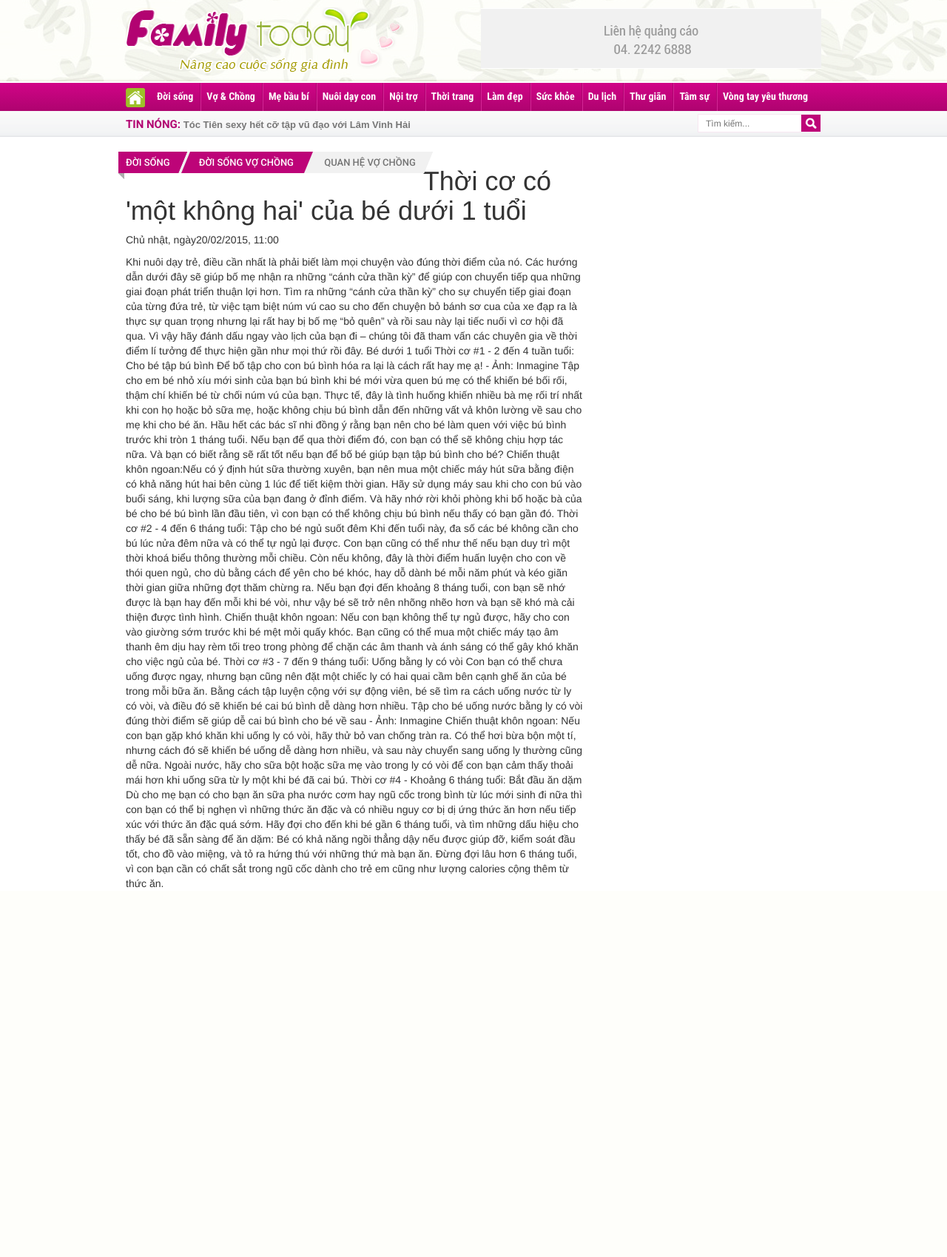
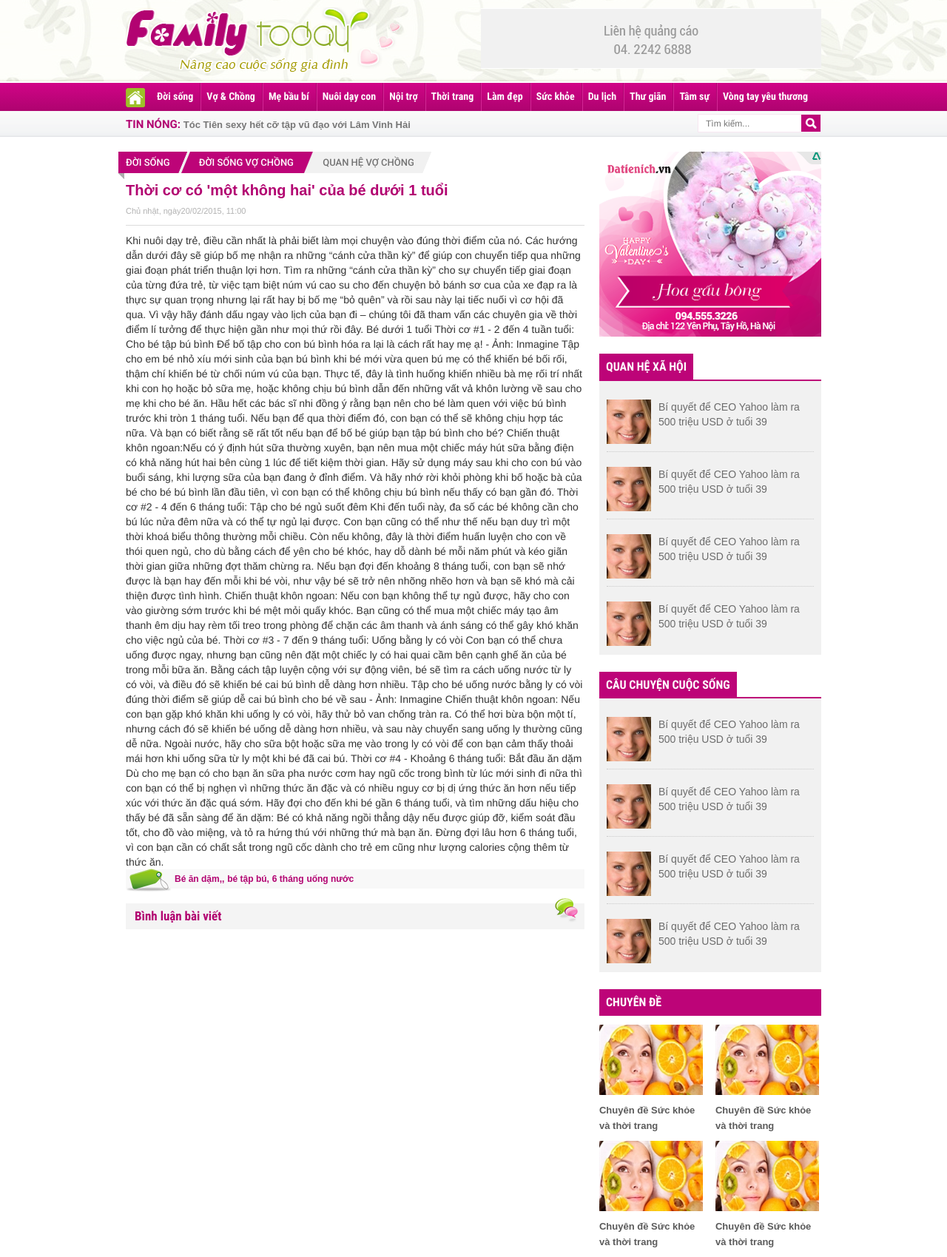
Before and after one commit to manhpham93/familyToday, a PHP site: page /news_details.html in a window 1280 px wide. Shown: the whole page at 74% size. Before the commit the page ends 1200 px from the top, so only its background shows below. Run offline with PHP 8.4, Linux system fonts and the light colour scheme; some libraries are stand-ins or nearby versions.

Commit message:
them manh.css va sua style.css sua news_details.html

```diff
--- a/manh.css
+++ b/manh.css
@@ -7,3 +7,140 @@ and open the template in the editor.
     Created on : Mar 1, 2015, 12:15:13 AM
     Author     : Manh Pham
 */
+@import url(http://fonts.googleapis.com/css?family=Roboto+Condensed:400,300,700&subset=latin,vietnamese);
+.main-news-list h1{
+    font-family: "Arial";
+    font-weight: 700;
+    font-size: 20px;
+    color: #b20371;
+    margin-top: 12px !important;
+}
+.main-news-list p{
+    font-family: "Arial";
+    font-weight: 400;
+    font-size: 11px;
+    color: #b2b2b2;
+}
+.content-post{
+    border-top: 1px solid #dcdcdc;
+    padding-top: 10px;
+}
+.icon-tags{
+    background: url(images/icon-tag.png) no-repeat left center;
+    position: absolute;
+    width: 61px;
+    top: -7px;
+    height: 45px;
+}
+.tags-content{
+    width: 60%;
+    padding-left: 66px;
+}
+.content-tag{
+    position: relative;
+    background-color: #f8f8f8;
+}
+.content-tag a{
+    font-family: "Arial";
+    font-weight: 700;
+    font-size: 12px;
+    color: #b20371;
+    line-height: 26px;
+}
+.header-comment{
+    background-color: #f4f4f4;
+    margin-top: 20px;
+    position: relative;
+}
+.icon-comment{
+    background: url(images/icon-comment.png) no-repeat right center;
+    position: absolute;
+    width: 61px;
+    top: -13px;
+    height: 45px;
+    padding-left: 611px;
+}
+.header-comment p{
+    line-height: 35px;
+    color: #b20371;
+    font-family: 'Roboto Condensed', sans-serif;
+    font-size: 17px;
+    font-weight: 700;
+    padding-left: 12px;
+}
+
+.widget-title{
+    background-color: #bd0478;
+    color: #ffffff;
+    font-family: 'Roboto Condensed', sans-serif;
+    font-size: 16px;
+    font-weight: 700;
+    padding: 9px;
+    display: inline-block;
+    margin-top: 23px;
+}
+
+
+.sidebar-new-news ul{
+    border-top: 2px solid #bd0478;
+    margin-top: -11px;
+    background-color: #f1f1f1;
+    padding: 0 10px;
+    margin-bottom: 0;
+}
+.sidebar-new-news ul li{
+    border-bottom: 1px dotted #cbcbcb;
+    padding: 10px 0;
+}
+.sidebar-new-news ul li:first-child{
+    padding-top: 15px;
+}
+.sidebar-new-news ul li:last-child{
+    border: none;
+    padding-bottom: 12px;
+}
+.sidebar-new-news a:hover h4{
+    color: #bd0478;
+}
+.sidebar-new-news h4{
+    font-family: "Arial";
+    font-size: 14px;
+    font-weight: 400;
+    color: #6c6c6c;
+    line-height: 20px;
+    padding-left: 70px
+}
+.box-title{
+    background-color: #bd0478;
+    color: #ffffff;
+    font-family: 'Roboto Condensed', sans-serif;
+    font-size: 16px;
+    font-weight: 700;
+    padding: 9px;
+    margin-top: 23px;
+}
+.sidebar-box ul{
+    width: 100%;
+    margin-top: 12px;
+}
+.sidebar-box ul li:nth-child(2n){
+    margin-left: 17px;
+}
+.sidebar-box ul li{
+    width: 140px;
+    padding: 0;
+}
+.icon-silebar-box{
+    width: 140px;
+    height: 95px;
+}
+.sidebar-box h4{
+    font-family: "Arial";
+    font-size: 13px;
+    font-weight: 700;
+    color: #5b5b5b;
+    line-height: 21px;
+}
+.sidebar-box a:hover h4{
+    color: #bd0478;
+}
--- a/news_details.html
+++ b/news_details.html
@@ -5,7 +5,7 @@
         <title>Family today</title>
         <link href="css/bootstrap.css" rel="stylesheet">
         <link href="style.css" rel="stylesheet">
-        <link href="trung.css" rel="stylesheet">
+        <link href="manh.css" rel="stylesheet">
     </head>
     <body>
         <div class="header-main">
@@ -84,7 +84,7 @@
             <div class="container">
                 <div class="row">
                     <div class="col-md-8">
-                        <div class="page-breadcrumb">
+                        <div class="page-breadcrumb clearfix">
                             <div id="crumbs">
                                 <a href="#">Đời sống</a>
                                 <span class="delimiter-breadcrumbs delimeter-a">&nbsp;</span>
@@ -133,9 +133,98 @@ Thời cơ #4 - Khoảng 6 tháng tuổi: Bắt đầu ăn dặm
 
                             Dù cho mẹ bạn có cho bạn ăn sữa pha nước cơm hay ngũ cốc trong bình từ lúc mới sinh đi nữa thì con bạn có thể bị nghẹn vì những thức ăn đặc và có nhiều nguy cơ bị dị ứng thức ăn hơn nếu tiếp xúc với thức ăn đặc quá sớm. Hãy đợi cho đến khi bé gần 6 tháng tuổi, và tìm những dấu hiệu cho thấy bé đã sẵn sàng để ăn dặm: Bé có khả năng ngồi thẳng dậy nếu được giúp đỡ, kiểm soát đầu tốt, cho đồ vào miệng, và tỏ ra hứng thú với những thứ mà bạn ăn. Đừng đợi lâu hơn 6 tháng tuổi, vì con bạn cần có chất sắt trong ngũ cốc dành cho trẻ em cũng như lượng calories cộng thêm từ thức ăn.
                         </div>
+                        <div class="content-tag">
+                            <i class="icon-tags">&nbsp;</i>
+                            <div class="tags-content">
+                                <a href="#">Bé ăn dặm,,</a>
+                                <a href="#">  bé tập bú,</a>
+                                <a href="#">  6 tháng</a>
+                                <a href="#">  uống nước</a>
+                            </div>
+                        </div>
+                        <div class="header-comment">
+                            <i class="icon-comment">&nbsp;</i>
+                            <p>Bình luận bài viết</p>
+                        </div>
+                        <div class="content-comment">
+
+                        </div>
                     </div>
                     <div class="col-md-4">
+                        <div class="advantising-sidebar">
+                            <img src="images/image-logo.png" />
+                        </div>
 
+                        <div class="sidebar-new-news">
+                            <h3 class="widget-title">QUAN HỆ XÃ HỘI</h3>
+                            <ul>
+                                <li class="clearfix">
+                                    <a href="#"><img class="image-silebar pull-left" src="images/icon-silebar.png"/><h4>Bí quyết để CEO Yahoo làm ra 500 triệu USD ở tuổi 39</h4></a>
+                                </li>
+                                <li class="clearfix">
+                                    <a href="#"><img class="image-silebar pull-left" src="images/icon-silebar.png"/><h4>Bí quyết để CEO Yahoo làm ra 500 triệu USD ở tuổi 39</h4></a>
+                                </li>
+                                <li class="clearfix">
+                                    <a href="#"><img class="image-silebar pull-left" src="images/icon-silebar.png"/><h4>Bí quyết để CEO Yahoo làm ra 500 triệu USD ở tuổi 39</h4></a>
+                                </li>
+                                <li class="clearfix">
+                                    <a href="#"><img class="image-silebar pull-left" src="images/icon-silebar.png"/><h4>Bí quyết để CEO Yahoo làm ra 500 triệu USD ở tuổi 39</h4></a>
+                                </li>
+
+                            </ul>
+                        </div>
+                        <div class="sidebar-new-news">
+                            <h3 class="widget-title">CÂU CHUYỆN CUỘC SỐNG</h3>
+                            <ul>
+                                <li class="clearfix">
+                                    <a href="#"><img class="image-silebar pull-left" src="images/icon-silebar.png"/><h4>Bí quyết để CEO Yahoo làm ra 500 triệu USD ở tuổi 39</h4></a>
+                                </li>
+                                <li class="clearfix">
+                                    <a href="#"><img class="image-silebar pull-left" src="images/icon-silebar.png"/><h4>Bí quyết để CEO Yahoo làm ra 500 triệu USD ở tuổi 39</h4></a>
+                                </li>
+                                <li class="clearfix">
+                                    <a href="#"><img class="image-silebar pull-left" src="images/icon-silebar.png"/><h4>Bí quyết để CEO Yahoo làm ra 500 triệu USD ở tuổi 39</h4></a>
+                                </li>
+                                <li class="clearfix">
+                                    <a href="#"><img class="image-silebar pull-left" src="images/icon-silebar.png"/><h4>Bí quyết để CEO Yahoo làm ra 500 triệu USD ở tuổi 39</h4></a>
+                                </li>
+
+                            </ul>
+                        </div>
+                        <div class="sidebar-box">
+                            <h3 class="box-title">CHUYÊN ĐỀ</h3>
+                            <ul>
+                                <li class="pull-left">
+                                    <a href="#"><img class="icon-silebar-box" src="images/icon-silebar-box.png"/><h4>Chuyên đề Sức khỏe và thời trang</h4></a>
+                                </li>
+                                <li class="pull-left">
+                                    <a href="#"><img class="icon-silebar-box" src="images/icon-silebar-box.png"/><h4>Chuyên đề Sức khỏe và thời trang</h4></a>
+                                </li>
+                                <li class="pull-left">
+                                    <a href="#"><img class="icon-silebar-box" src="images/icon-silebar-box.png"/><h4>Chuyên đề Sức khỏe và thời trang</h4></a>
+                                </li>
+                                <li class="pull-left">
+                                    <a href="#"><img class="icon-silebar-box" src="images/icon-silebar-box.png"/><h4>Chuyên đề Sức khỏe và thời trang</h4></a>
+                                </li>
+
+
+                            </ul>
+                        </div>
+                        <div class="wap-facebook">
+                            <div class="content-facebook">
+                                <div id="fb-root"></div>
+                                <script>(function (d, s, id) {
+                                        var js, fjs = d.getElementsByTagName(s)[0];
+                                        if (d.getElementById(id))
+                                            return;
+                                        js = d.createElement(s);
+                                        js.id = id;
+                                        js.src = "//connect.facebook.net/vi_VN/sdk.js#xfbml=1&version=v2.0";
+                                        fjs.parentNode.insertBefore(js, fjs);
+                                    }(document, 'script', 'facebook-jssdk'));</script>
+                                <div class="fb-like-box" data-href="https://www.facebook.com/FacebookDevelopers" data-width="300px" data-colorscheme="light" data-show-faces="true" data-header="false" data-stream="false" data-show-border="true"></div>
+                            </div>
+                        </div>
                     </div>
                 </div>
             </div>
--- a/style.css
+++ b/style.css
@@ -124,7 +124,7 @@ ul{
 
 #crumbs .delimiter-breadcrumbs{
     background: url(images/bg-delimiter.png) no-repeat;
-    padding: 0 9px;
+    padding: 0 8px;
 }
 
 #crumbs .delimeter-a{
```
Also changed, not shown: images/icon-comment.png (added), images/icon-silebar-box.png (added), images/icon-silebar.png (added), images/icon-tag.png (added), images/image-logo.png (added). Lines whose indentation alone changed are shown as unchanged.
